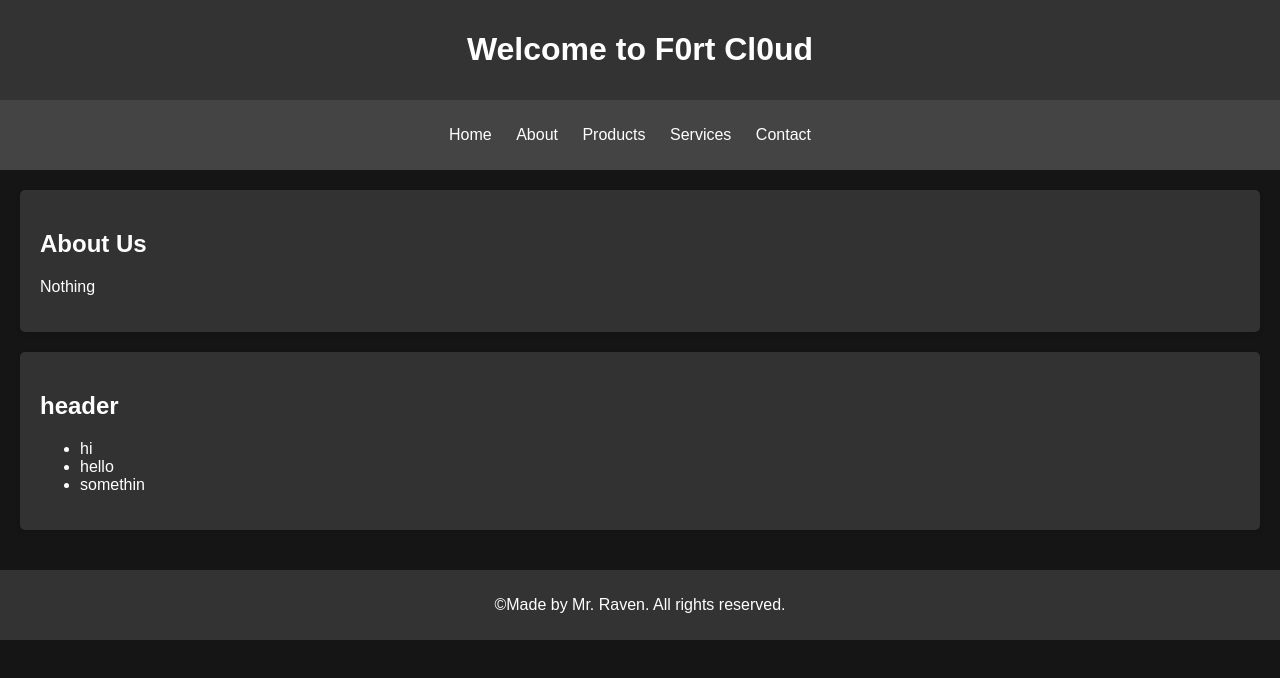
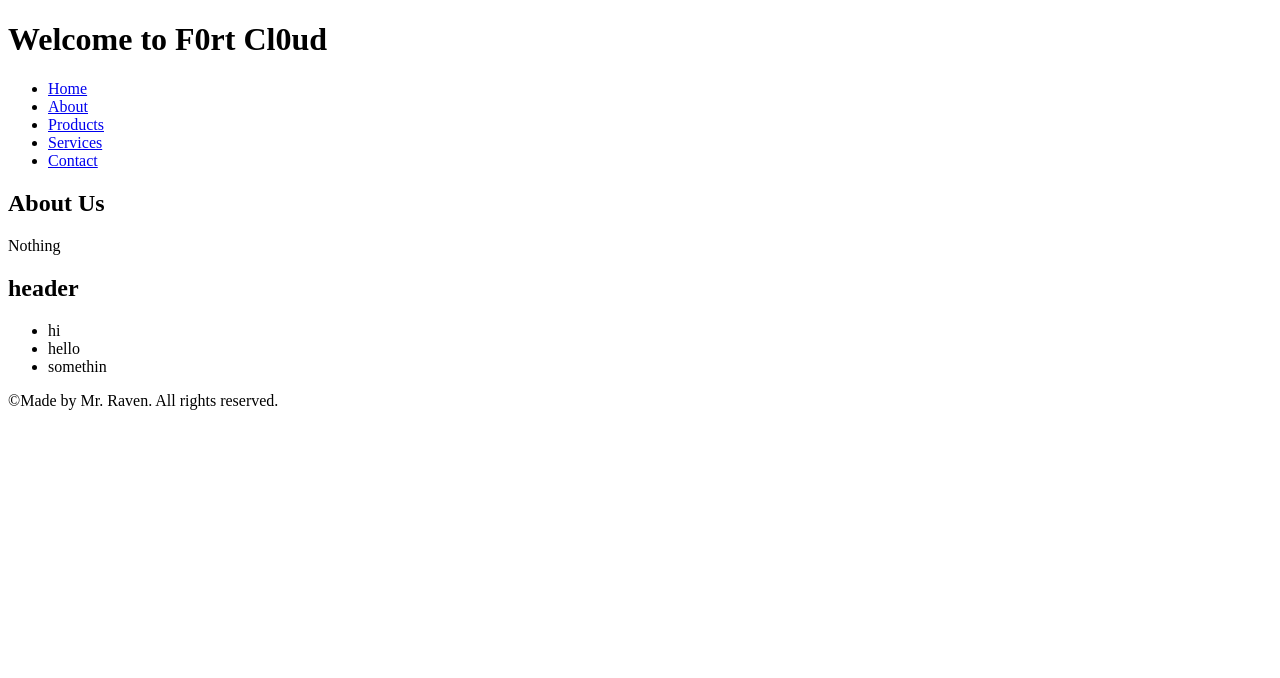
Before and after one commit to benjiraven/benjiraven.github.io, a plain HTML site: page index.html in a window 1280 px wide. Drawn offline with Linux system fonts and the light colour scheme.

Commit message:
Update index.html

```diff
--- a/index.html
+++ b/index.html
@@ -4,55 +4,6 @@
     <meta charset="UTF-8">
     <meta name="viewport" content="width=device-width, initial-scale=1.0">
     <title>F0rt Cl0ud</title>
-    <style>
-        body {
-            font-family: Arial, sans-serif;
-            background-color: #151515;
-            margin: 0;
-            padding: 0;
-        }
-        header {
-            background-color: #333;
-            color: #fff;
-            padding: 10px 0;
-            text-align: center;
-        }
-        nav {
-            background-color: #444;
-            color: #fff;
-            padding: 10px 0;
-            text-align: center;
-        }
-        nav ul {
-            list-style-type: none;
-            padding: 0;
-        }
-        nav ul li {
-            display: inline;
-            margin-right: 20px;
-        }
-        nav ul li a {
-            color: #fff;
-            text-decoration: none;
-        }
-        section {
-            padding: 20px;
-        }
-        article {
-            background-color: #323232;
-            color: #fff;
-            border-radius: 5px;
-            box-shadow: 0 2px 5px rgba(0, 0, 0, 0.1);
-            padding: 20px;
-            margin-bottom: 20px;
-        }
-        footer {
-            background-color: #333;
-            color: #fff;
-            padding: 10px 0;
-            text-align: center;
-        }
-    </style>
 </head>
 <body>
     <header>
```
